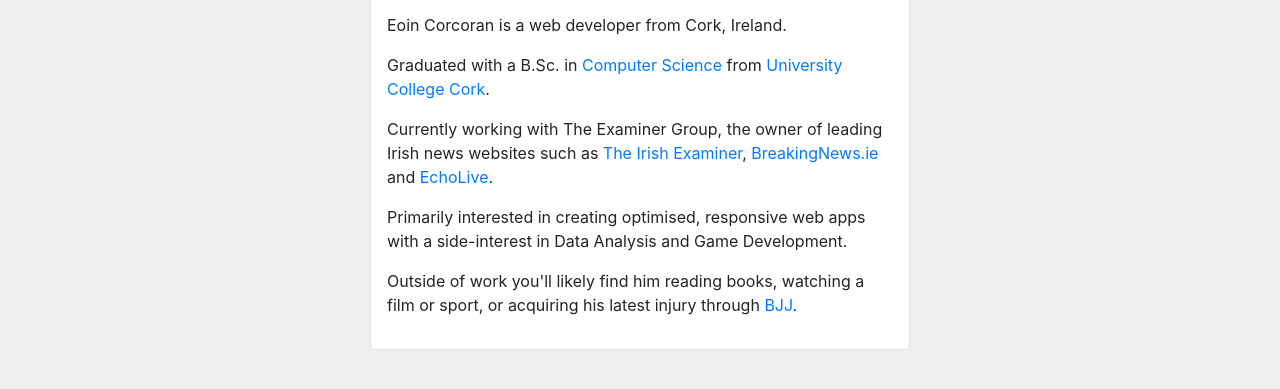
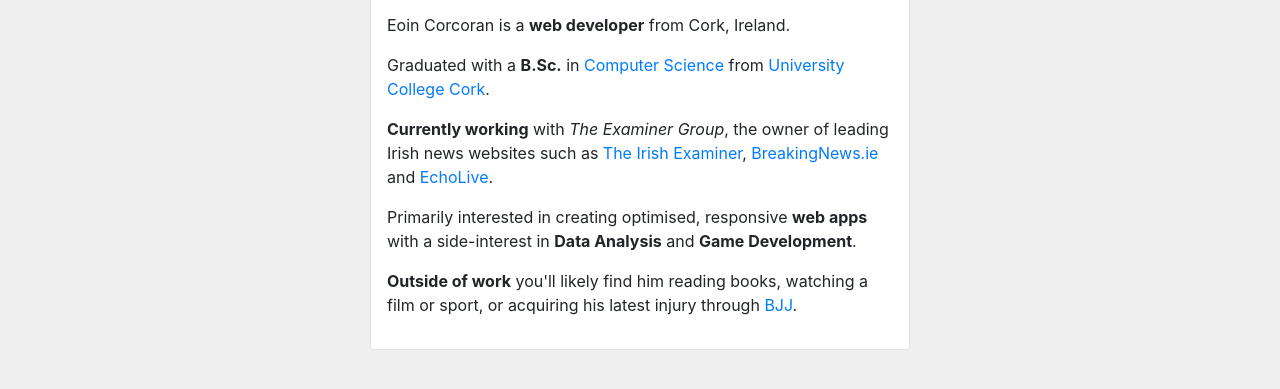
Before and after one commit to eoinpjcorcoran/eoinpjcorcoran.github.io, a plain HTML site: page source/index.html in a window 1280 px wide. Shown: the part 235-624 px from the top of the page. Drawn offline with nearby package versions, Linux system fonts and the light colour scheme.

Commit message:
Updated about section

```diff
--- a/source/index.html
+++ b/source/index.html
@@ -47,15 +47,15 @@
                             <h4 class="d-block mx-auto header header--about">about</h4>
 
                             <div class="p-2">
-                                <p>Eoin Corcoran is a web developer from Cork, Ireland.</p>
+                                <p>Eoin Corcoran is a <b>web developer</b> from Cork, Ireland.</p>
 
-                                <p>Graduated with a B.Sc. in <a href="https://www.ucc.ie/en/compsci/">Computer Science</a> from <a href="https://www.ucc.ie/">University College Cork</a>.</p>
+                                <p>Graduated with a <b>B.Sc.</b> in <a href="https://www.ucc.ie/en/compsci/">Computer Science</a> from <a href="https://www.ucc.ie/">University College Cork</a>.</p>
 
-                                <p>Currently working with The Examiner Group, the owner of leading Irish news websites such as <a href="https://www.irishexaminer.com/">The Irish Examiner</a>, <a href="https://www.breakingnews.ie">BreakingNews.ie</a> and <a href="https://www.echolive.ie">EchoLive</a>.</p>
+                                <p><b>Currently working</b> with <i>The Examiner Group</i>, the owner of leading Irish news websites such as <a href="https://www.irishexaminer.com/">The Irish Examiner</a>, <a href="https://www.breakingnews.ie">BreakingNews.ie</a> and <a href="https://www.echolive.ie">EchoLive</a>.</p>
 
-                                <p>Primarily interested in creating optimised, responsive web apps with a side-interest in Data Analysis and Game Development.</p>
+                                <p>Primarily interested in creating optimised, responsive <b>web apps</b> with a side-interest in <b>Data Analysis</b> and <b>Game Development</b>.</p>
 
-                                <p>Outside of work you'll likely find him reading books, watching a film or sport, or acquiring his latest injury through <a href="https://en.wikipedia.org/wiki/Brazilian_jiu-jitsu">BJJ</a>.</p>
+                                <p><b>Outside of work</b> you'll likely find him reading books, watching a film or sport, or acquiring his latest injury through <a href="https://en.wikipedia.org/wiki/Brazilian_jiu-jitsu">BJJ</a>.</p>
                             </div>
                         </div>
                     </div>
```
